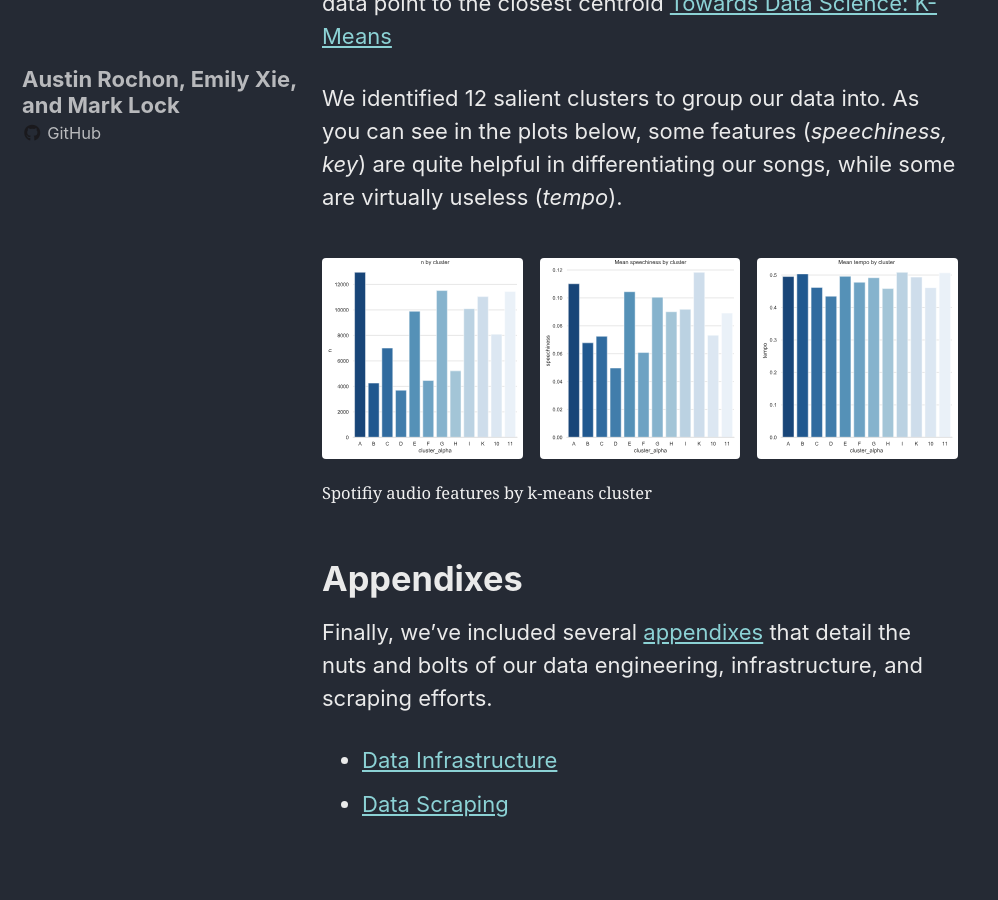
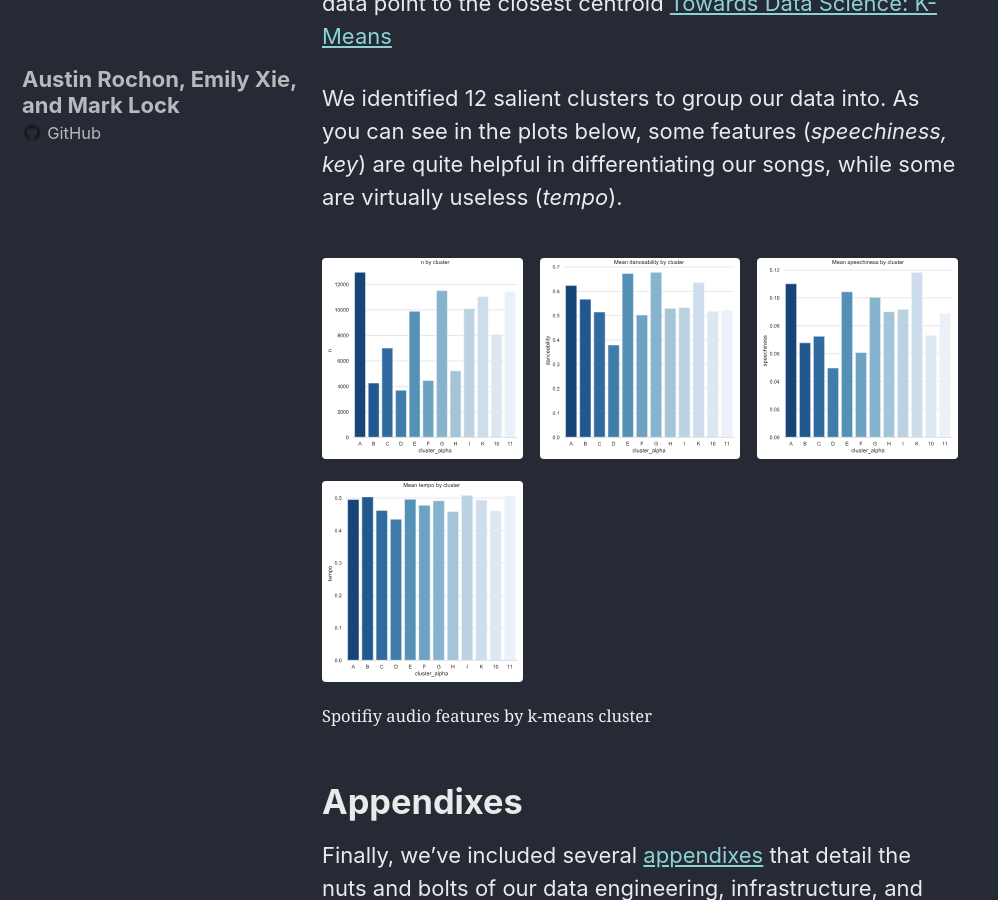
Before and after one commit to spottedd-spotify/spottedd-spotify.github.io, a Jekyll site: the page built from _pages/contents.md, in a window 1280 px wide and 900 px high, scrolled down 3978 px. Shown: the whole window, without its empty margins (0-998 px from the left). Built offline with Jekyll 4.4.1, drawn with Linux system fonts in a browser that asks for light colours; cached includes are drawn as plain includes; nearby versions of some CDN libraries.

Commit message:
contents - eda - clustering images grid test

```diff
--- a/_pages/contents.md
+++ b/_pages/contents.md
@@ -8,6 +8,10 @@ gallery:
     image_path: /images/content-eda/n_cluster_comparison.svg
     alt: "n cluster comparison"
     title: "n by cluster"
+  - url: /images/content-eda/danceability_cluster_comparison.svg
+    image_path: /images/content-eda/danceability_cluster_comparison.svg
+    alt: "danceability cluster comparison"
+    title: "danceability by cluster"
   - url: /images/content-eda/speechiness_cluster_comparison.svg
     image_path: /images/content-eda/speechiness_cluster_comparison.svg
     alt: "speechiness cluster comparison"
```
